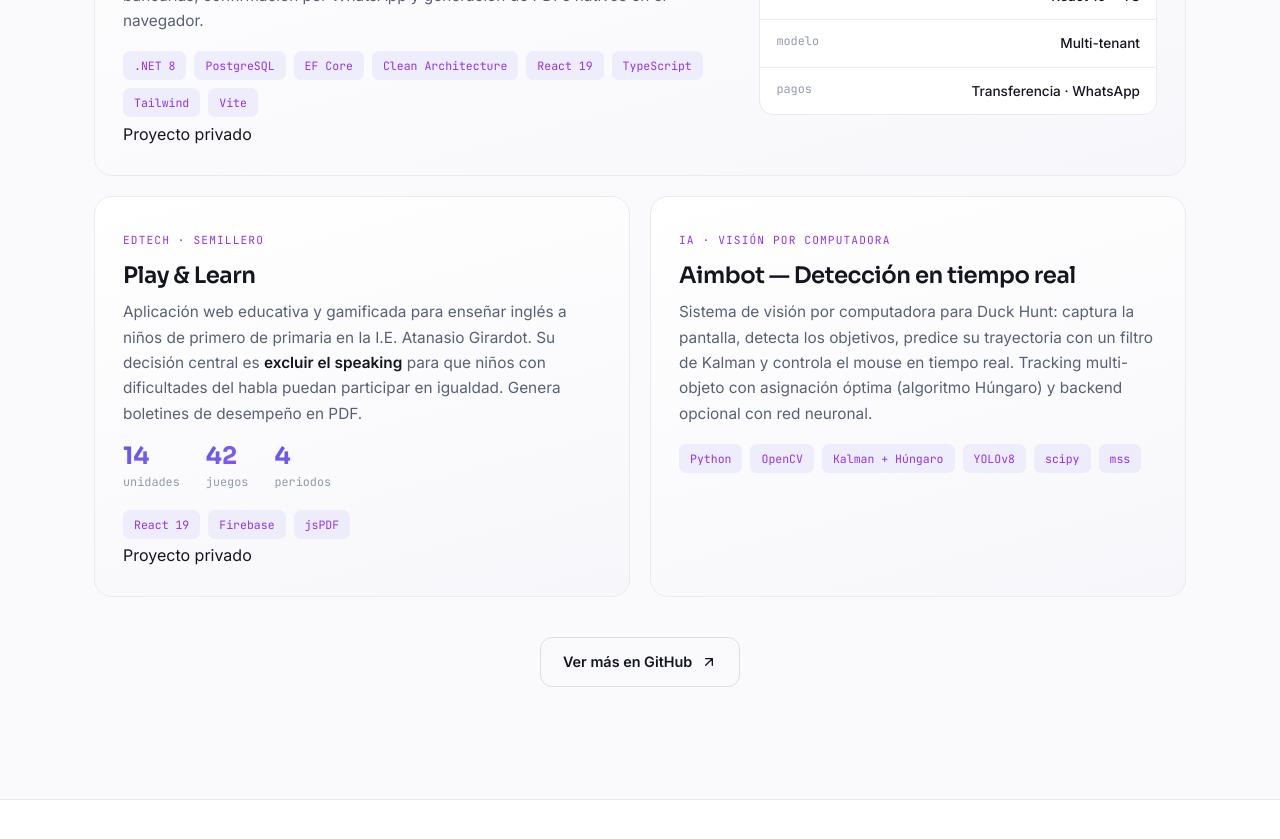
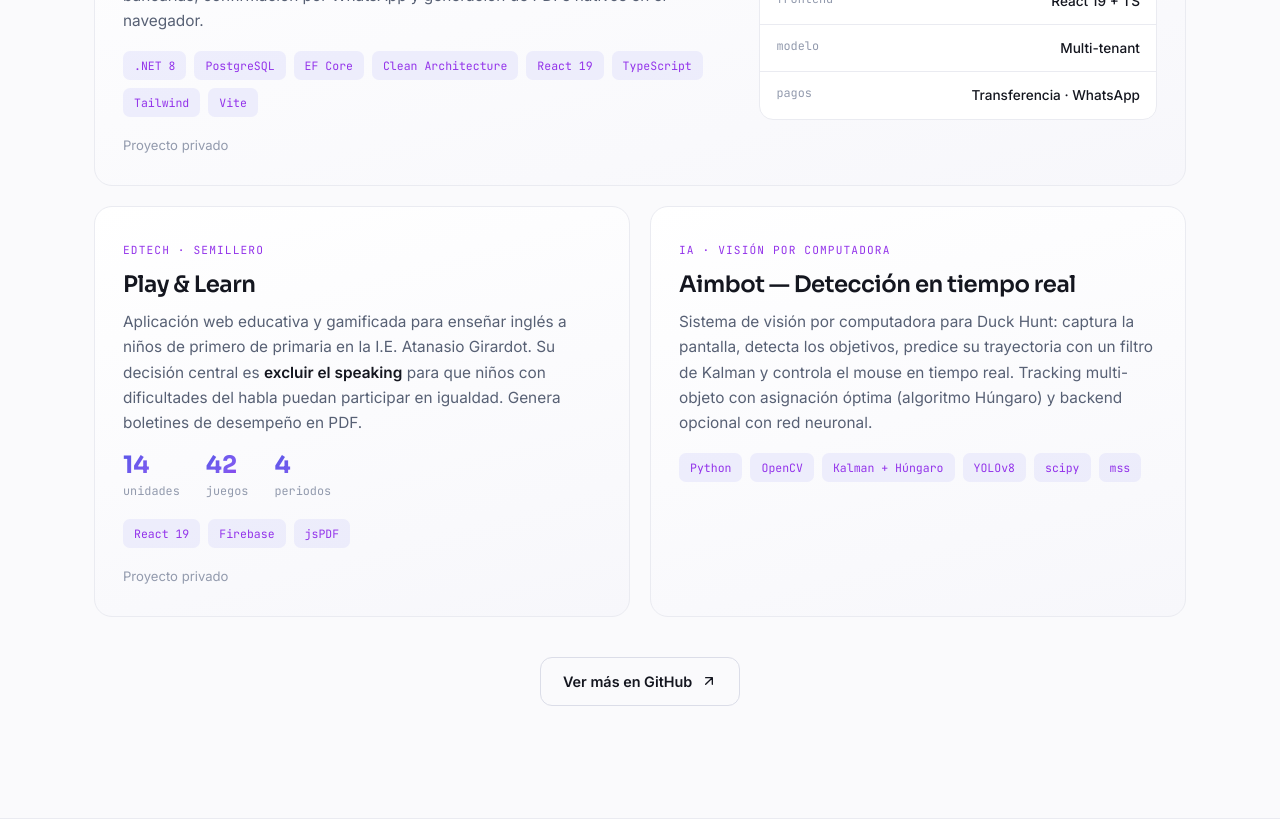
Before and after one commit to gabrielamontenegro22/Portafolio, a React (Vite) app: page / in a window 1280 px wide. Shown: the part 4060-4899 px from the top of the page. Built offline with nearby package versions, Linux system fonts and the light colour scheme.

Commit message:
Update global.css

```diff
--- a/src/styles/global.css
+++ b/src/styles/global.css
@@ -154,6 +154,7 @@
   .pj .top{position:absolute;inset:0 0 auto 0;height:3px;background:var(--grad);opacity:0;transition:opacity .3s}
   .pj:hover .top{opacity:1}
   .pj-cat{font-family:'JetBrains Mono',monospace;font-size:.7rem;letter-spacing:.1em;text-transform:uppercase;color:var(--i3);display:inline-flex;align-items:center;gap:.5rem}
+  .pj-note{margin-top:1.1rem;color:var(--faint);font-size:.82rem}   /* ← AGREGAR ESTA LÍNEA */
   .pj h3{font-size:1.42rem;margin:.7rem 0 .75rem;font-weight:600}
   .pj p{color:var(--muted);font-size:.96rem;margin-bottom:.35rem}
   .pj p strong{color:var(--text);font-weight:600}
```
